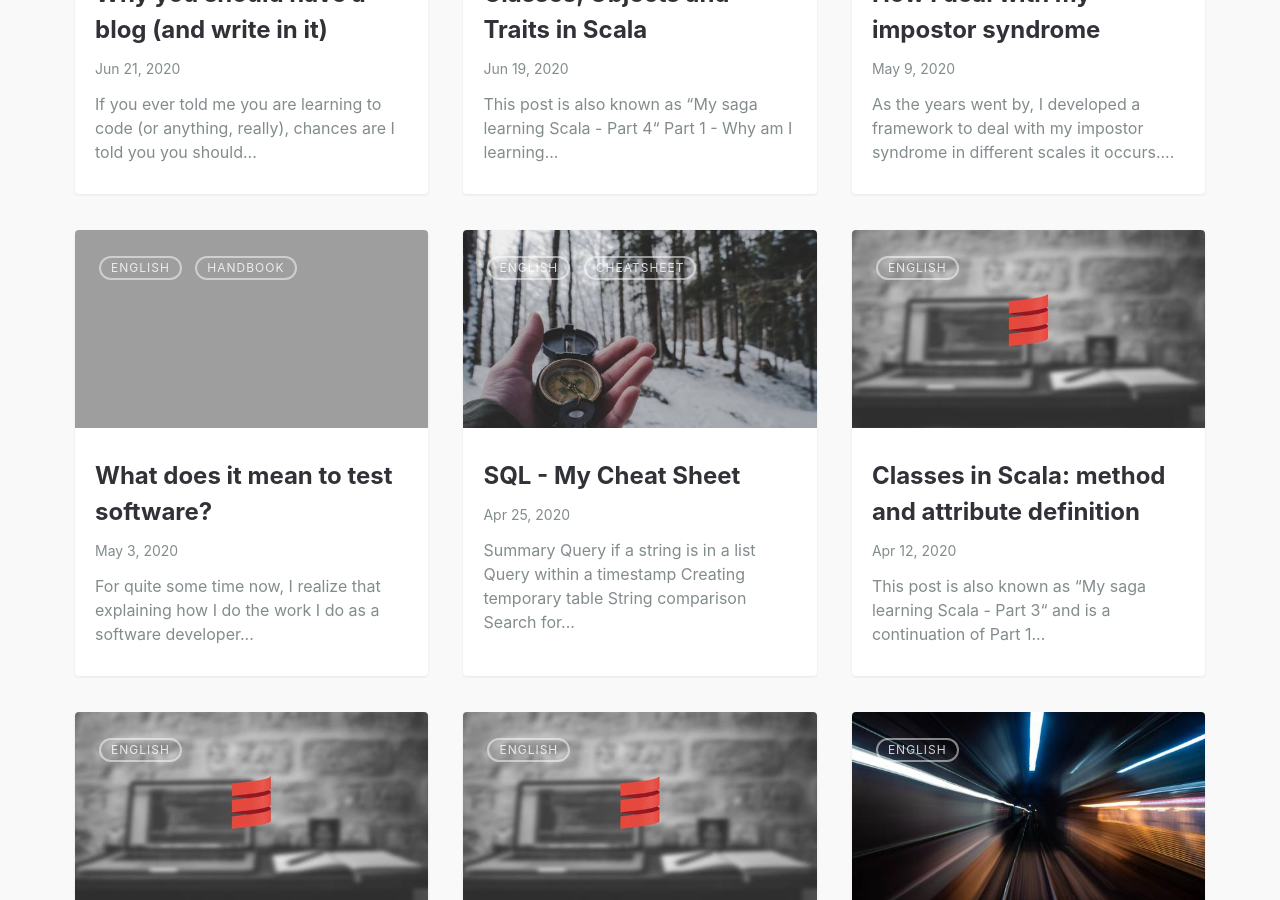
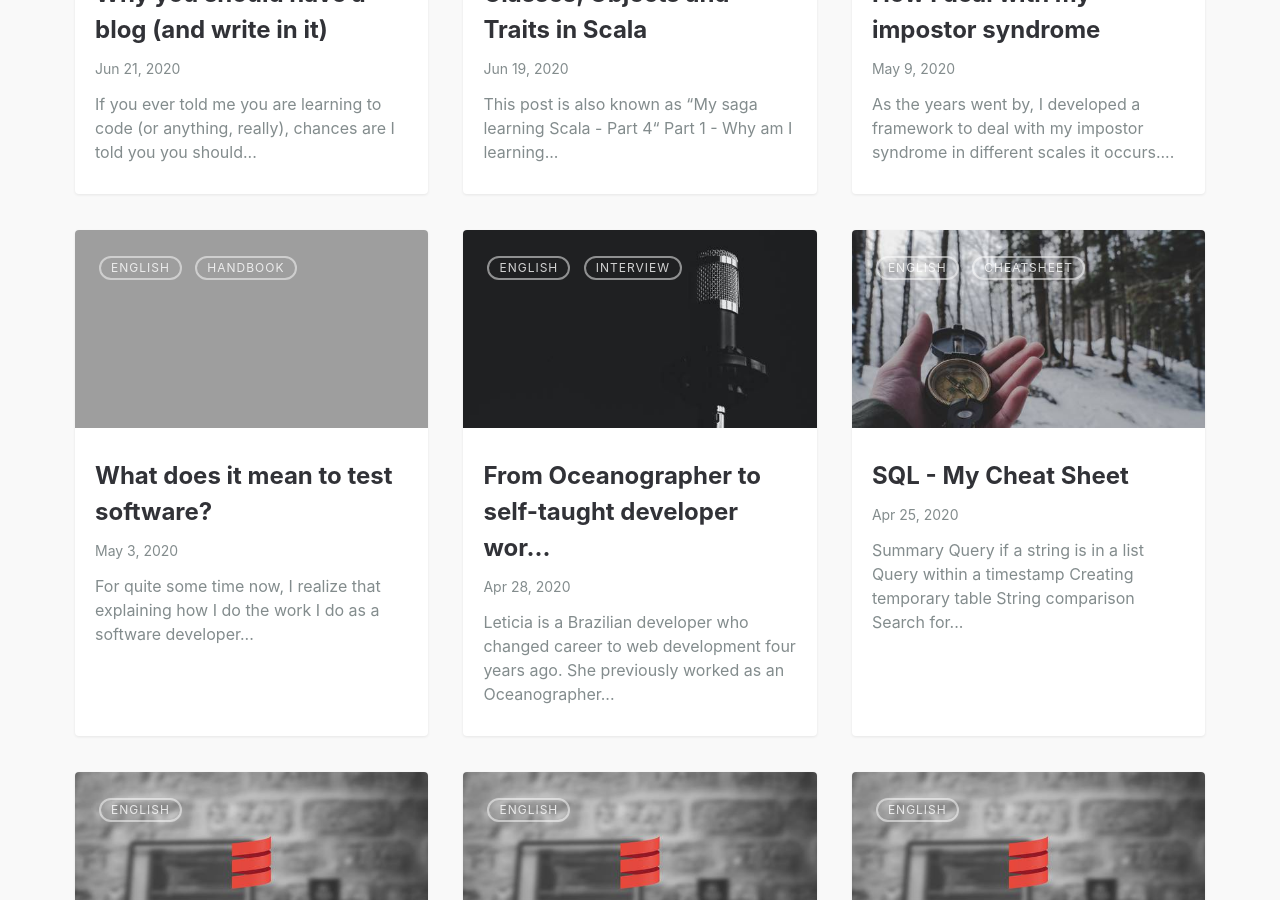
Before and after one commit to leportella/v3, a Jekyll site: the page built from index.md, in a window 1280 px wide and 900 px high, scrolled down 933 px. Built offline with Jekyll 4.4.1, drawn with Linux system fonts in a browser that asks for light colours.

Commit message:
add nocsdegree interview

```diff
--- /dev/null
+++ b/_posts/2020-04-28-no-cs-degree-interview.md
@@ -0,0 +1,45 @@
+---
+layout: post
+title: "From Oceanographer to self-taught developer working at Stripe"
+categories:
+  - english
+  - interview
+tags:
+  - english
+  - women
+  - career
+  - nocsdegree
+  - no cs
+  - eventos
+  - tecnologia
+  - Brasil
+  - banco de dados
+  - Software engineer
+  - software engineering
+  - engenheira de software
+  - desenvolvedora
+  - mulheres que codam
+  - mulhers desenvolvedoras
+  - programadora
+  - events
+  - payments
+  - development
+  - women in tech
+  - woman in tech
+  - girls who code
+  - career
+  - computer science
+  - self-taugh engineer
+  - self-learning
+  - programmer
+  - ruby
+  - scala
+  - python
+featured-img: microphone
+permalink: nocsdegree.html
+last_modified_at: 2020-06-24T18:25:52-05:00
+---
+
+Leticia is a Brazilian developer who changed career to web development four years ago. She previously worked as an Oceanographer but caught the coding bug! Now she works as a developer at the payments solution company Stripe. She is a great example of a software engineer without a CS degree who has a successful career.
+
+Continue reading [here](https://www.nocsdegree.com/oceanographer-self-taught-developer-stripe/)!
```
Also changed, not shown: _posts/2020-03-08-entrevista-gartner.md (+2 -1 lines), assets/img/posts/microphone.jpg (added), assets/img/posts/microphone_lg.jpg (added), assets/img/posts/microphone_md.jpg (added), assets/img/posts/microphone_placehold.jpg (added), assets/img/posts/microphone_sm.jpg (added), assets/img/posts/microphone_thumb.jpg (added), assets/img/posts/microphone_thumb@2x.jpg (added), assets/img/posts/microphone_xs.jpg (added).
